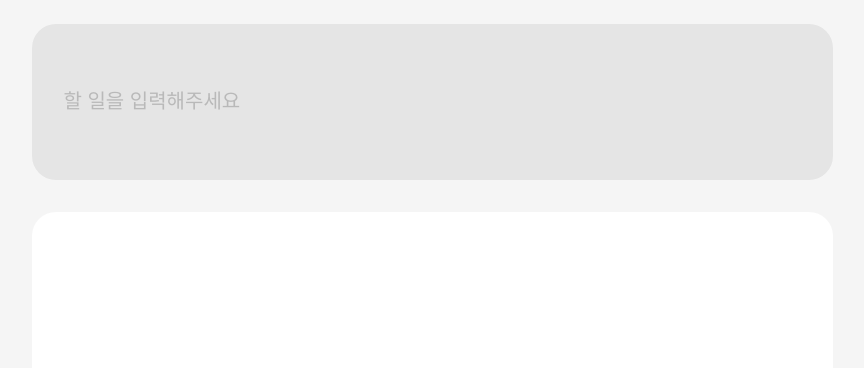
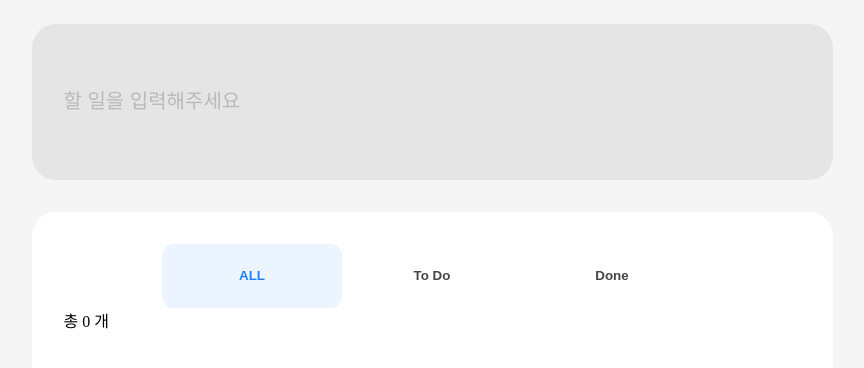
Before and after one commit to devminju/myfair, a Next.js app: page / in a window 1280 px wide. Shown: the top 368 px of the page, without its empty margins (208-1072 px from the left). Built offline with nearby package versions, Linux system fonts and the light colour scheme.

Commit message:
feat: todo 상태 filter 및 count 기능 추가

```diff
--- /dev/null
+++ b/src/components/components/Badge.tsx
@@ -0,0 +1,34 @@
+import styled from "@emotion/styled";
+
+type BadgeProps = {
+  title: string;
+  selected: boolean;
+  clickHandler: (e: React.MouseEvent<HTMLButtonElement>) => void;
+};
+
+export default function Badge({ title, selected, clickHandler }: BadgeProps) {
+  return (
+    <StyledBadge selected={selected} onClick={clickHandler}>
+      {title}
+    </StyledBadge>
+  );
+}
+
+const StyledBadge = styled.button<{ selected: boolean }>`
+  width: 180px;
+  height: 40px;
+  padding: 32px 8px;
+  border-radius: 12px;
+  border: none;
+  background-color: ${({ selected }) => (selected ? "#ebf4ff" : "#ffffff")};
+  color: ${({ selected }) => (selected ? "#2182f3" : "#454545")};
+  transition:
+    background-color 0.15s,
+    color 0.15s;
+  cursor: pointer;
+  fotn-size: 16px;
+  font-weight: 600;
+  display: flex;
+  align-items: center;
+  justify-content: center;
+`;
--- a/src/components/definitions/todo.ts
+++ b/src/components/definitions/todo.ts
@@ -4,11 +4,10 @@ export type TodoItemT = {
   isCompleted: boolean;
 };
 
-export const TodoState = {
-  all: "ALL",
-  completed: "To Do",
-  uncompleted: "Done",
+export const TODO_STATUS = {
+  all: "all",
+  uncompleted: "uncompleted",
+  completed: "completed",
 } as const;
 
-export type TodoStateT = KeyOf<typeof TodoState>;
-type KeyOf<T> = keyof T;
+export type TodoStatusT = (typeof TODO_STATUS)[keyof typeof TODO_STATUS];
--- a/src/components/features/todo/TodoList.tsx
+++ b/src/components/features/todo/TodoList.tsx
@@ -1,13 +1,17 @@
-import { useRecoilState } from "recoil";
-import { todoListState } from "../../recoil/todo";
+import { useRecoilValue } from "recoil";
+import { todoListState } from "@recoil/todo";
 import TodoItem from "./TodoItem";
+import TodoListFilter from "./TodoListFilter";
+import TodoListCount from "./TodoListCount";
 import styled from "@emotion/styled";
 
 export default function TodoList() {
-  const [todoList, setTodoList] = useRecoilState(todoListState);
+  const todoList = useRecoilValue(todoListState);
 
   return (
     <Container>
+      <TodoListFilter />
+      <TodoListCount />
       <TodoItems>
         {todoList.map((todoItem) => (
           <TodoItem key={todoItem.id} item={todoItem} />
--- /dev/null
+++ b/src/components/features/todo/TodoListCount.tsx
@@ -0,0 +1,30 @@
+import { useRecoilValue } from "recoil";
+import { todoListFilterState, todoListStatsState } from "@recoil/todo";
+import styled from "@emotion/styled";
+import { TODO_STATUS } from "@definitions/todo";
+
+export default function TodoListCount() {
+  const count = useRecoilValue(todoListStatsState);
+  const filter = useRecoilValue(todoListFilterState);
+
+  console.log("count", count);
+  console.log("filter", filter);
+
+  return (
+    <Container>
+      {filter === TODO_STATUS.completed && (
+        <span>총 {count.totalCompletedNum} 개</span>
+      )}
+
+      {filter === TODO_STATUS.uncompleted && (
+        <span>총 {count.totalUnCompletedNum} 개</span>
+      )}
+
+      {filter === TODO_STATUS.all && <span>총 {count.totalNum} 개</span>}
+    </Container>
+  );
+}
+
+const Container = styled.div`
+  display: flex;
+`;
--- /dev/null
+++ b/src/components/features/todo/TodoListFilter.tsx
@@ -0,0 +1,38 @@
+import { useRecoilState } from "recoil";
+import { todoListFilterState } from "@recoil/todo";
+import styled from "@emotion/styled";
+import Badge from "@components/Badge";
+import { TodoStatusT, TODO_STATUS } from "@definitions/todo";
+
+const filters: TodoStatusT[] = Object.values(TODO_STATUS) as TodoStatusT[];
+
+const TODO_STATUS_TITLE: Record<TodoStatusT, string> = {
+  all: "ALL",
+  uncompleted: "To Do",
+  completed: "Done",
+};
+
+export default function TodoListFilter() {
+  const [filter, setFilter] = useRecoilState(todoListFilterState);
+
+  const onChange = (key: TodoStatusT): void => {
+    setFilter(key);
+  };
+  return (
+    <Container>
+      {filters.map((el: TodoStatusT) => (
+        <Badge
+          key={el}
+          clickHandler={() => onChange(el)}
+          title={TODO_STATUS_TITLE[el]}
+          selected={filter === el}
+        />
+      ))}
+    </Container>
+  );
+}
+
+const Container = styled.div`
+  display: flex;
+  justify-content: center;
+`;
--- a/src/components/recoil/todo.ts
+++ b/src/components/recoil/todo.ts
@@ -1,9 +1,46 @@
-import { atom } from "recoil";
-import { TodoItemT } from "@definitions/todo";
+import { atom, selector } from "recoil";
+import { TodoItemT, TODO_STATUS } from "@definitions/todo";
 
-const todoListState = atom<TodoItemT[]>({
-  key: "TodoList",
+export const todoListState = atom<TodoItemT[]>({
+  key: "todoList",
   default: [],
 });
 
-export { todoListState };
+export const todoListFilterState = atom<string>({
+  key: "todoListFilterState",
+  default: TODO_STATUS.all,
+});
+
+export const filteredTodoListState = selector({
+  key: "filteredTodoListState",
+  get: ({ get }) => {
+    const filter = get(todoListFilterState);
+    const list = get(todoListState);
+    switch (filter) {
+      case TODO_STATUS.completed:
+        return list.filter((item) => item.isCompleted);
+      case TODO_STATUS.uncompleted:
+        return list.filter((item) => !item.isCompleted);
+      default:
+        return list;
+    }
+  },
+});
+
+export const todoListStatsState = selector({
+  key: "todoListStatsState",
+  get: ({ get }) => {
+    const todoList: TodoItemT[] = get(todoListState);
+    const totalNum: number = todoList.length;
+    const totalCompletedNum: number = todoList.filter(
+      (item) => item.isCompleted
+    ).length;
+    const totalUnCompletedNum: number = totalNum - totalCompletedNum;
+
+    return {
+      totalNum,
+      totalCompletedNum,
+      totalUnCompletedNum,
+    };
+  },
+});
```
